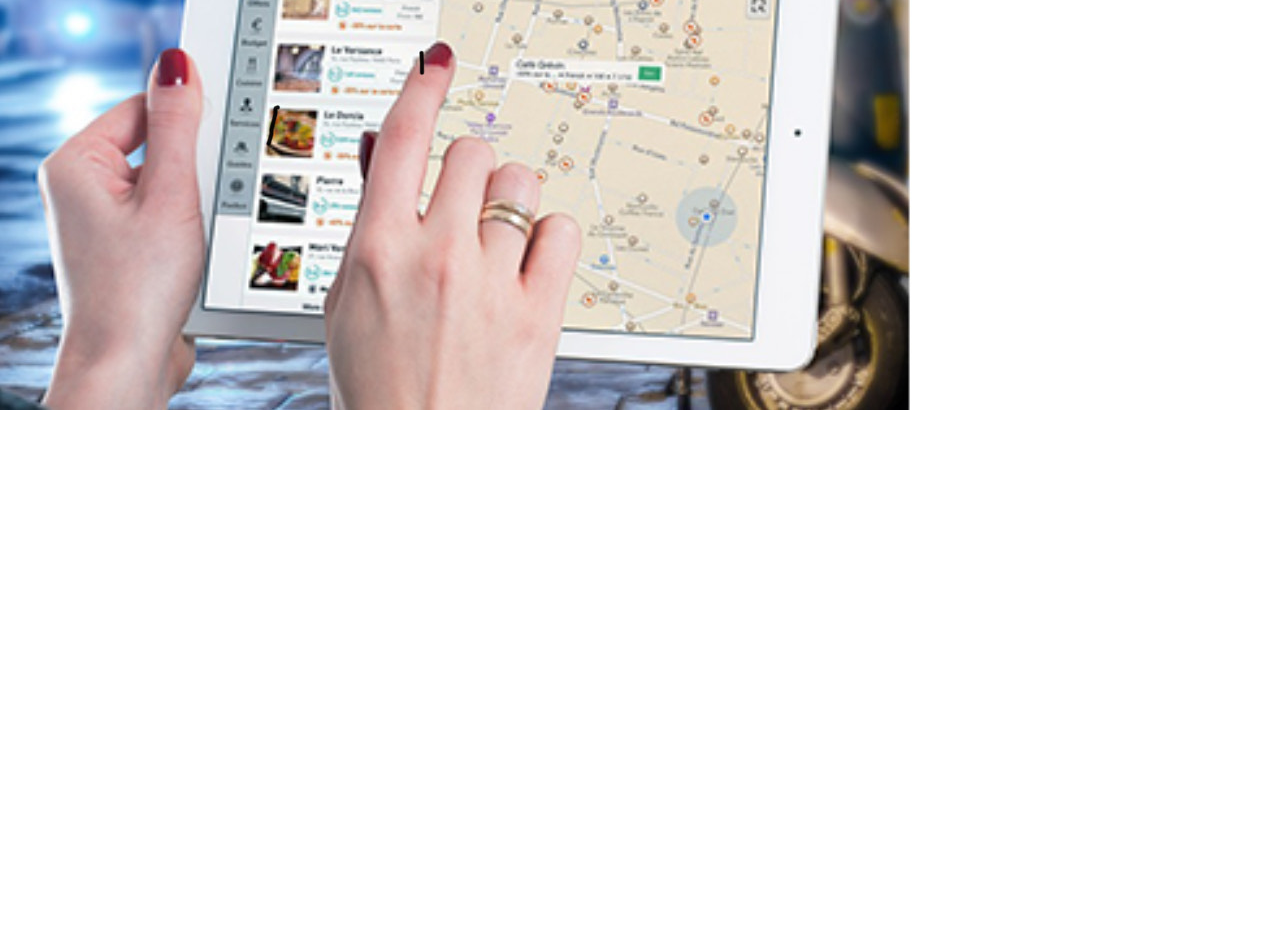
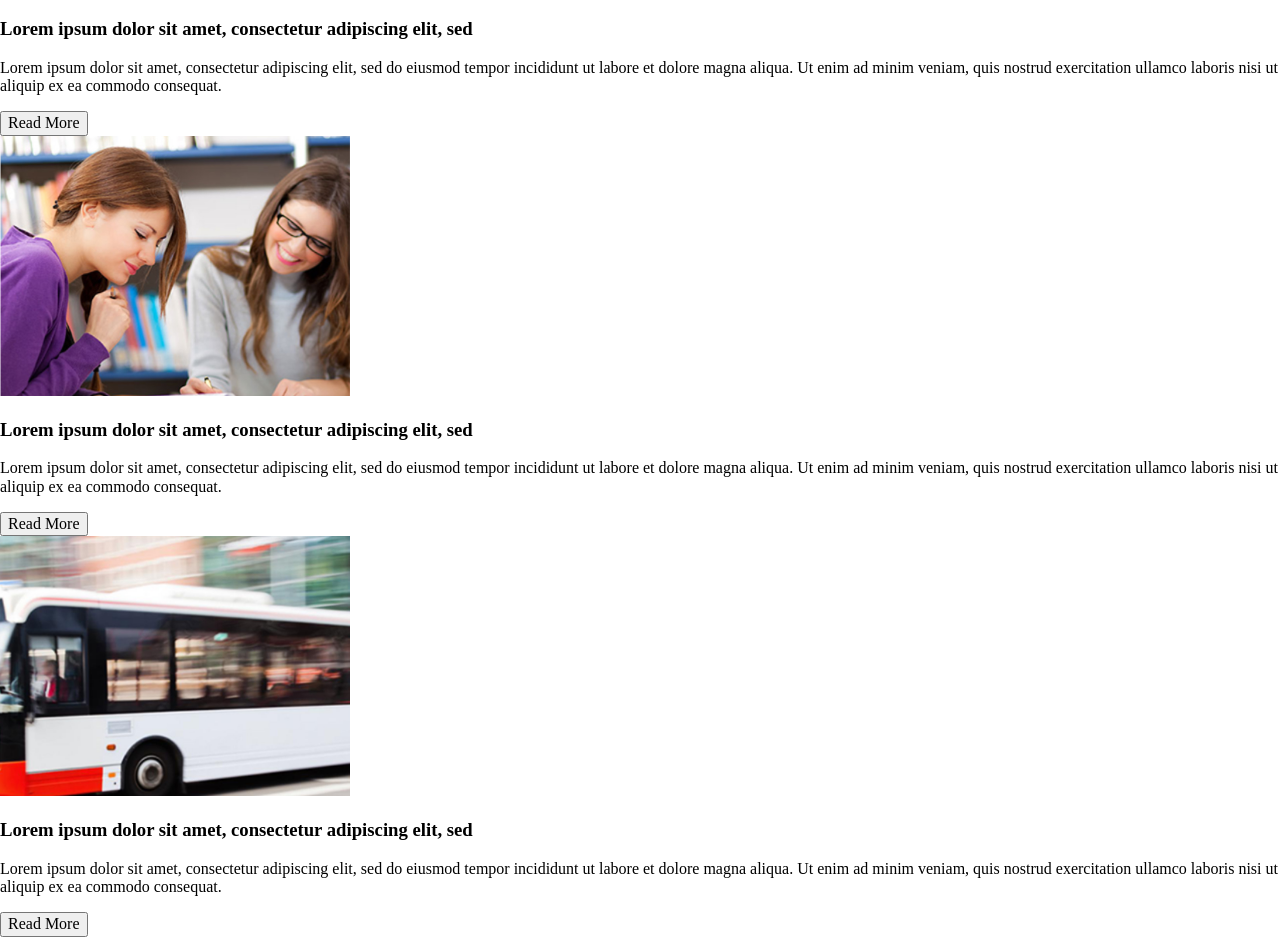
Before and after one commit to ellie25v/hw-04, a plain HTML site: page hw-04-master/hw-04.html in a window 1280 px wide. Shown: the part 3560-4497 px from the top of the page. Before the commit the page ends 3975 px from the top, so only its background shows below. Drawn offline with nearby package versions, Linux system fonts and the light colour scheme.

Commit message:
Update hw-04.html

```diff
--- a/hw-04-master/hw-04.html
+++ b/hw-04-master/hw-04.html
@@ -5,6 +5,9 @@
         <meta charset="UTF-8">
         <title>Module 4</title>
         <link rel="stylesheet" href="css/normalize.css">
+        <link rel="stylesheet" href="hw-04-master/hw-04.css">
+        <link href="https://fonts.googleapis.com/css?family=Open+Sans:400,600,700&display=swap" rel="stylesheet">
+        <link href="https://fonts.googleapis.com/css?family=Roboto:400,700&display=swap" rel="stylesheet">
 
     </head>
     <header class="main-header">
@@ -84,7 +87,28 @@
         </section>
         <section class="latest-news">
             <article class="latest-news-article">
-                <img src="images/map.jpg" alt="map">
+                <img src="images/map.jpg" alt="map" width="350px" height="260px">
+                <h3 class="latest-news-article-title">Lorem ipsum dolor sit amet, consectetur adipiscing elit, sed </h3>
+                <p class="latest-news-article-content">
+                    Lorem ipsum dolor sit amet, consectetur adipiscing elit, sed do eiusmod tempor incididunt ut labore et dolore magna aliqua. Ut enim ad minim veniam, quis nostrud exercitation ullamco laboris nisi ut aliquip ex ea commodo consequat.
+                </p>
+                <button>Read More</button>
+            </article>
+            <article class="latest-news-article">
+                <img src="images/girls.jpg" alt="map" width="350px" height="260px">
+                <h3 class="latest-news-article-title">Lorem ipsum dolor sit amet, consectetur adipiscing elit, sed </h3>
+                <p class="latest-news-article-content">
+                    Lorem ipsum dolor sit amet, consectetur adipiscing elit, sed do eiusmod tempor incididunt ut labore et dolore magna aliqua. Ut enim ad minim veniam, quis nostrud exercitation ullamco laboris nisi ut aliquip ex ea commodo consequat.
+                </p>
+                <button>Read More</button>
+            </article>
+            <article class="latest-news-article">
+                <img src="images/bus.jpg" alt="map" width="350px" height="260px">
+                <h3 class="latest-news-article-title">Lorem ipsum dolor sit amet, consectetur adipiscing elit, sed </h3>
+                <p class="latest-news-article-content">
+                    Lorem ipsum dolor sit amet, consectetur adipiscing elit, sed do eiusmod tempor incididunt ut labore et dolore magna aliqua. Ut enim ad minim veniam, quis nostrud exercitation ullamco laboris nisi ut aliquip ex ea commodo consequat.
+                </p>
+                <button>Read More</button>
             </article>
         </section>
 
```
